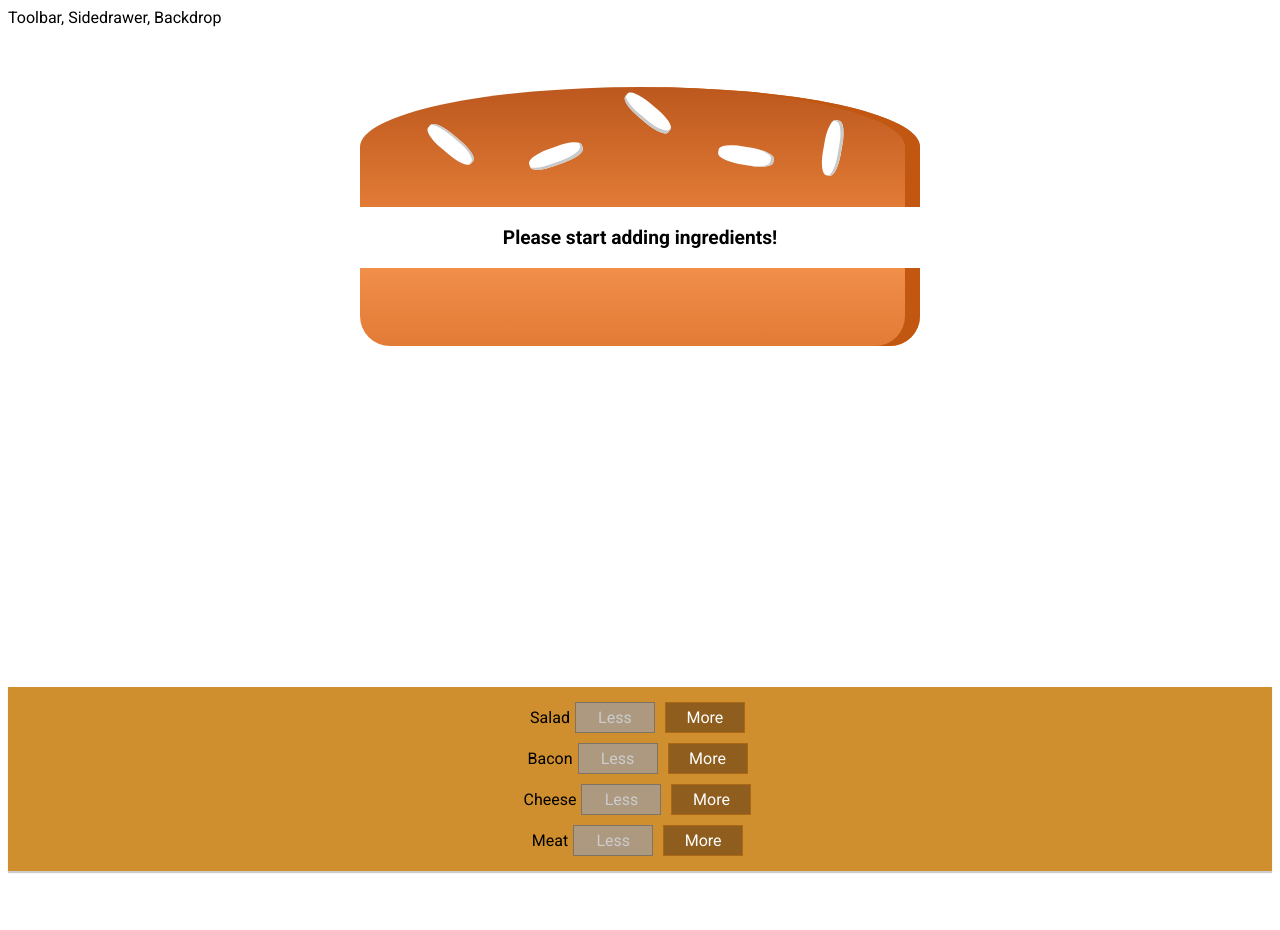
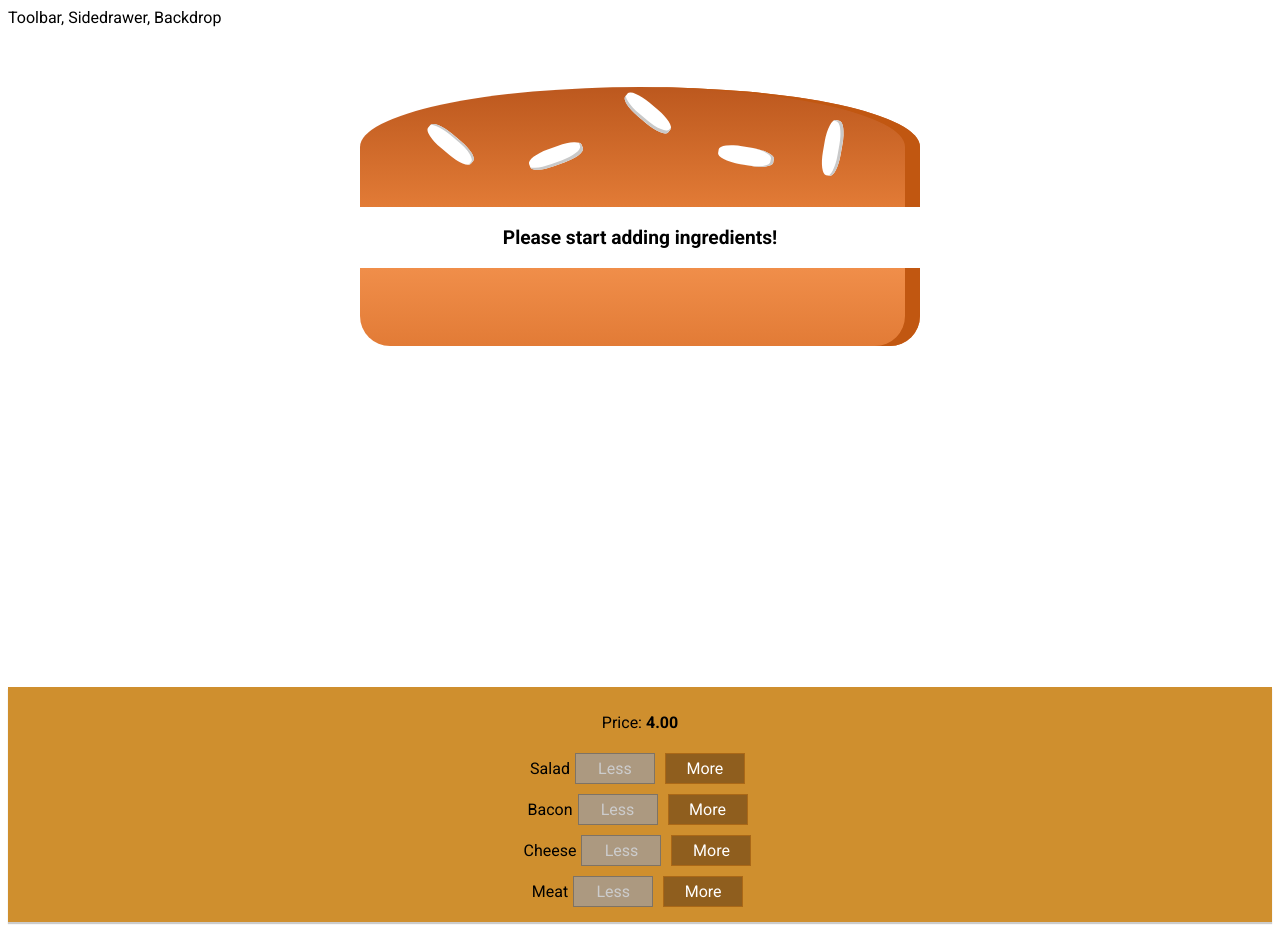
Before and after one commit to hocsinhguongmau/burger-builder, a React (Create React App) app: page / in a window 1280 px wide. Before the commit the page ends 879 px from the top, so only its background shows below. Built offline with nearby package versions, Linux system fonts and the light colour scheme.

Commit message:
Add price

```diff
--- a/src/components/Burger/BuildControls/BuildControls.js
+++ b/src/components/Burger/BuildControls/BuildControls.js
@@ -12,6 +12,7 @@ const controls = [
 const BuildControls = props => {
 	return (
 		<div className={classes.BuildControls}>
+			<p>Price: <b>{props.price.toFixed(2)}</b></p>
 			{controls.map(ctrl => {
 				return (
 					<BuildControl
--- a/src/containers/BurgerBuilder/BurgerBuilder.js
+++ b/src/containers/BurgerBuilder/BurgerBuilder.js
@@ -64,6 +64,7 @@ class BurgerBuilder extends Component {
 					ingredientAdded={this.addIngredientHandler}
 					ingredientRemoved={this.removeIngredientHandler}
 					disabled={disabledInfo}
+					price={this.state.totalPrice}
 				/>
 			</Auxiliary>
 		);
```
